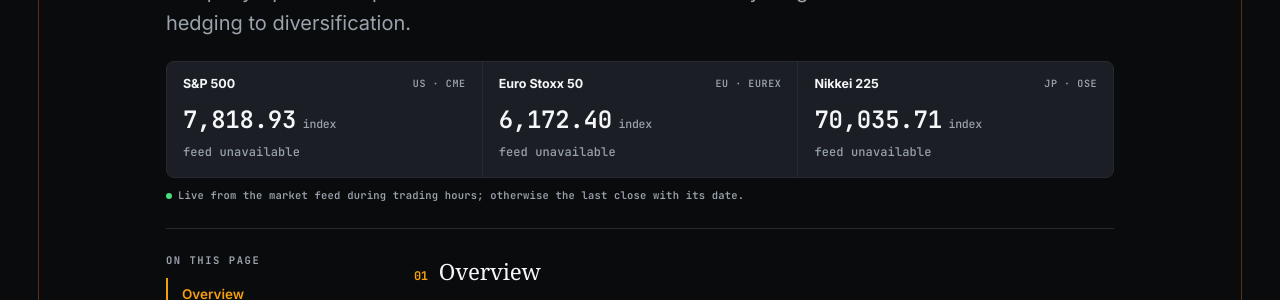
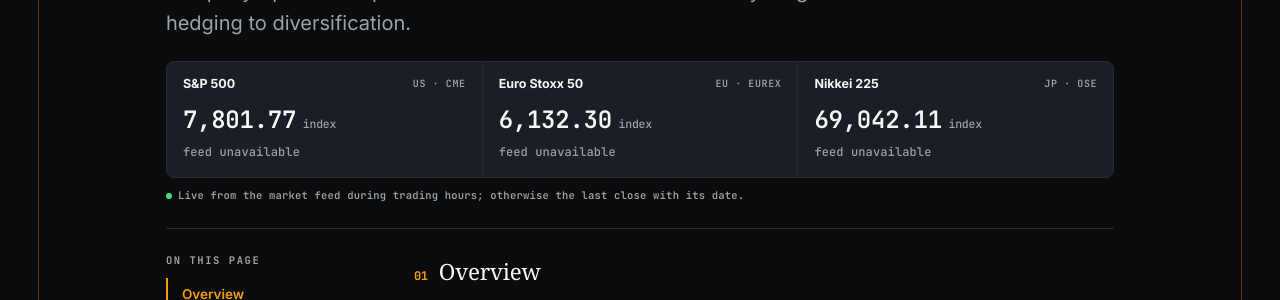
Before and after one commit to maverickrocx/RiskMaverick, a Jekyll site: the page built from markets/equities.md, in a window 1280 px wide and 900 px high. Shown: the part 290-590 px from the top of the window. Built offline with Jekyll 4.4.1, drawn with Linux system fonts in a browser that asks for light colours; some web fonts are replaced.

Commit message:
chore(marks): daily benchmark refresh from primary sources

```diff
--- a/_data/marks.yml
+++ b/_data/marks.yml
@@ -2,8 +2,8 @@
 # Each mark carries the date and publisher it came from.
 
 brent:
-  price: "$101.32"
-  asof: "7 Oct 2026"
+  price: "$105.00"
+  asof: "8 Oct 2026"
   source: "market feed"
 brent_spot:
   price: "$125.44"
@@ -14,7 +14,7 @@ brent_wti:
   asof: "6 Oct 2026"
   source: "derived"
 corn:
-  price: "$5.01"
+  price: "$5.02"
   asof: "8 Oct 2026"
   source: "CBOT via Yahoo"
 de_da:
@@ -26,27 +26,27 @@ de_da:
   points: 96
 estr:
   price: "2.439%"
-  asof: "6 Oct 2026"
+  asof: "7 Oct 2026"
   source: "ECB"
 eua:
-  price: "€83.83"
-  asof: "7 Oct 2026"
+  price: "€85.07"
+  asof: "8 Oct 2026"
   source: "EEX auction"
 eurusd:
-  price: "1.1183"
-  asof: "7 Oct 2026"
+  price: "1.1185"
+  asof: "8 Oct 2026"
   source: "market feed"
 fed_target:
   price: "3.75–4.00%"
-  asof: "7 Oct 2026"
+  asof: "8 Oct 2026"
   source: "Federal Reserve"
 gbpusd:
-  price: "1.3211"
-  asof: "7 Oct 2026"
+  price: "1.3205"
+  asof: "8 Oct 2026"
   source: "market feed"
 gold:
-  price: "$4,143.70"
-  asof: "7 Oct 2026"
+  price: "$4,149.80"
+  asof: "8 Oct 2026"
   source: "market feed"
 henry_hub:
   price: "$3.03"
@@ -61,32 +61,32 @@ lme_cu:
   asof: "7 Oct 2026"
   source: "LME"
 n225:
-  price: "70,035.71"
-  asof: "7 Oct 2026"
+  price: "69,042.11"
+  asof: "8 Oct 2026"
   source: "market feed"
 rggi:
   price: "$37.65"
   asof: "Auction 73, Sep 2026"
   source: "RGGI"
 sofr:
-  price: "3.90%"
-  asof: "6 Oct 2026"
+  price: "3.88%"
+  asof: "7 Oct 2026"
   source: "NY Fed"
 soybeans:
-  price: "$12.95"
+  price: "$12.94"
   asof: "8 Oct 2026"
   source: "CBOT via Yahoo"
 sp500:
-  price: "7,818.93"
-  asof: "6 Oct 2026"
+  price: "7,801.77"
+  asof: "7 Oct 2026"
   source: "market feed"
 stoxx50:
-  price: "6,172.40"
-  asof: "7 Oct 2026"
+  price: "6,132.30"
+  asof: "8 Oct 2026"
   source: "market feed"
 ttf:
-  price: "€78.53"
-  asof: "7 Oct 2026"
+  price: "€79.14"
+  asof: "8 Oct 2026"
   source: "ICE Endex via Yahoo"
 us10y:
   price: "5.28%"
@@ -101,11 +101,11 @@ us30y:
   asof: "7 Oct 2026"
   source: "US Treasury"
 usdjpy:
-  price: "158.19"
-  asof: "7 Oct 2026"
+  price: "158.24"
+  asof: "8 Oct 2026"
   source: "market feed"
 wheat:
-  price: "$6.86"
+  price: "$6.87"
   asof: "8 Oct 2026"
   source: "CBOT via Yahoo"
 wti:
```
